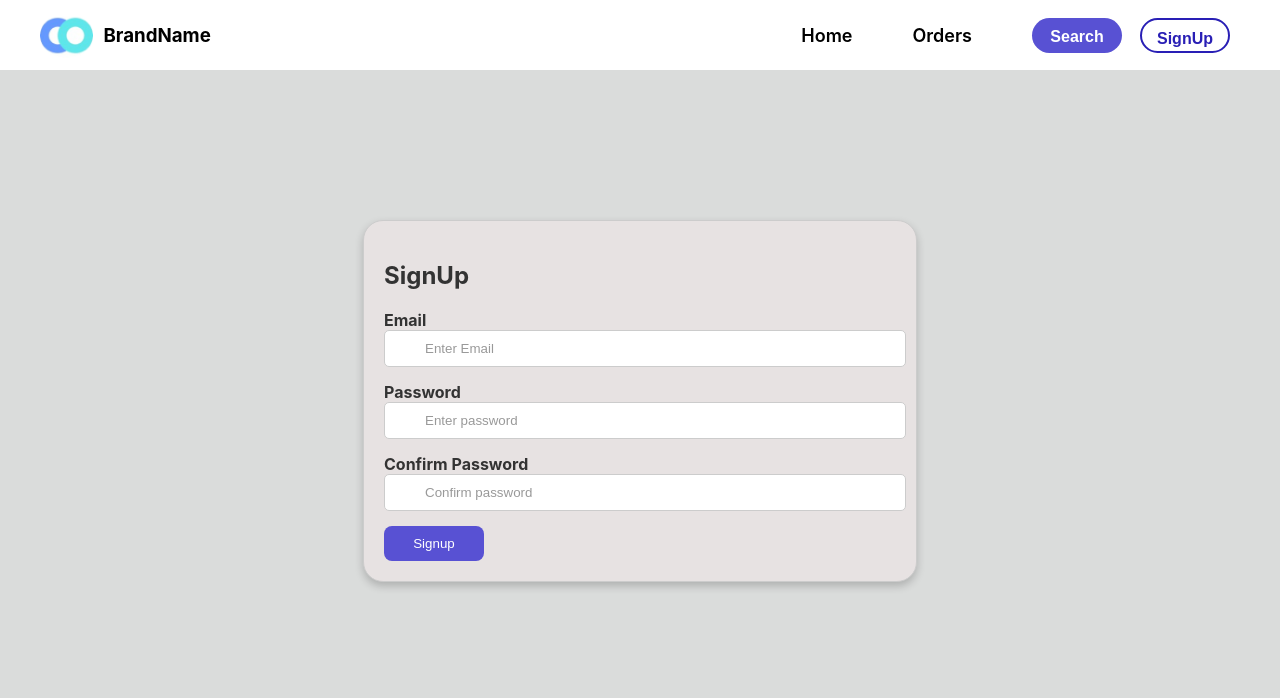
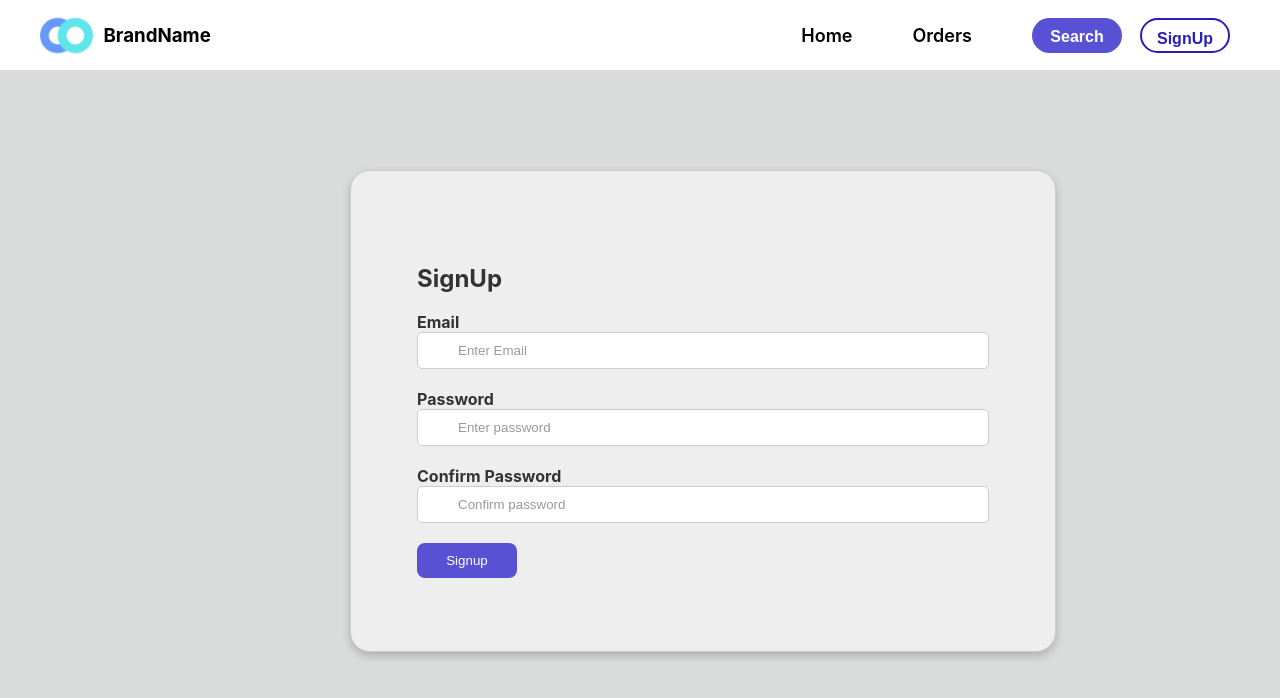
Before and after one commit to imdeepakvermaa/App01, a React (Create React App) app: page / in a window 1280 px wide. Shown: the top 698 px of the page. Built offline with nearby package versions, Linux system fonts and the light colour scheme.

Commit message:
Solved signin and signup problem

```diff
--- a/src/App.css
+++ b/src/App.css
@@ -306,32 +306,31 @@ input::placeholder {
   display: flex;
   justify-content: center;
   align-items: center;
-  background-color: rgb(231, 226, 226);
+  background-color: var(--secondary-color);
   border: 1px solid #ccc;
   border-radius: 20px;
   box-shadow: 0 4px 8px rgba(0, 0, 0, 0.2);
-  display: block;
-  margin-left: auto;
-  margin-right: auto;
-  margin-top: 150px;
-  width: 40%;
-  padding: 20px;
+  width: 55%;
+  height: 60vh;
+  margin-top: 100px;
+  margin-left: 350px;
 }
 
 .login-form {
   display: flex;
   flex-direction: column;
+  justify-content: center;
+
 }
 
 h2 {
-  margin-bottom: 20px;
   color: #333;
 }
 .form{
   display: flex-col;
 }
 .form-group {
-  margin-bottom: 15px;
+  margin-bottom: 20px;
 }
 
 label {
@@ -340,9 +339,9 @@ label {
 }
 
 input {
-  width: 500px;
+  width: 550px;
   padding: 10px;
-  border: 1px solid #ccc;
+  border: 0.1px solid #ccc;
   border-radius: 5px;
   outline: none;
   text-align: left;
--- a/src/Pages/SignIn.js
+++ b/src/Pages/SignIn.js
@@ -4,7 +4,7 @@ const SignIn = () => {
   return (
     <div class="container">
       <form class="login-form">
-        <h2>Login</h2>
+        <h2>Log In</h2>
         <div className="form">
           <div class="form-group">
             <label for="username">Email</label>
--- a/src/Pages/SignUp.js
+++ b/src/Pages/SignUp.js
@@ -9,8 +9,9 @@ const SignUp = () => {
 
           <div class="form-group">
             <label for="username">Email</label>
-            <br />
+            <br/>
             <input
+            class='inputbox'
               type="text"
               id="username"
               name="username"
```
